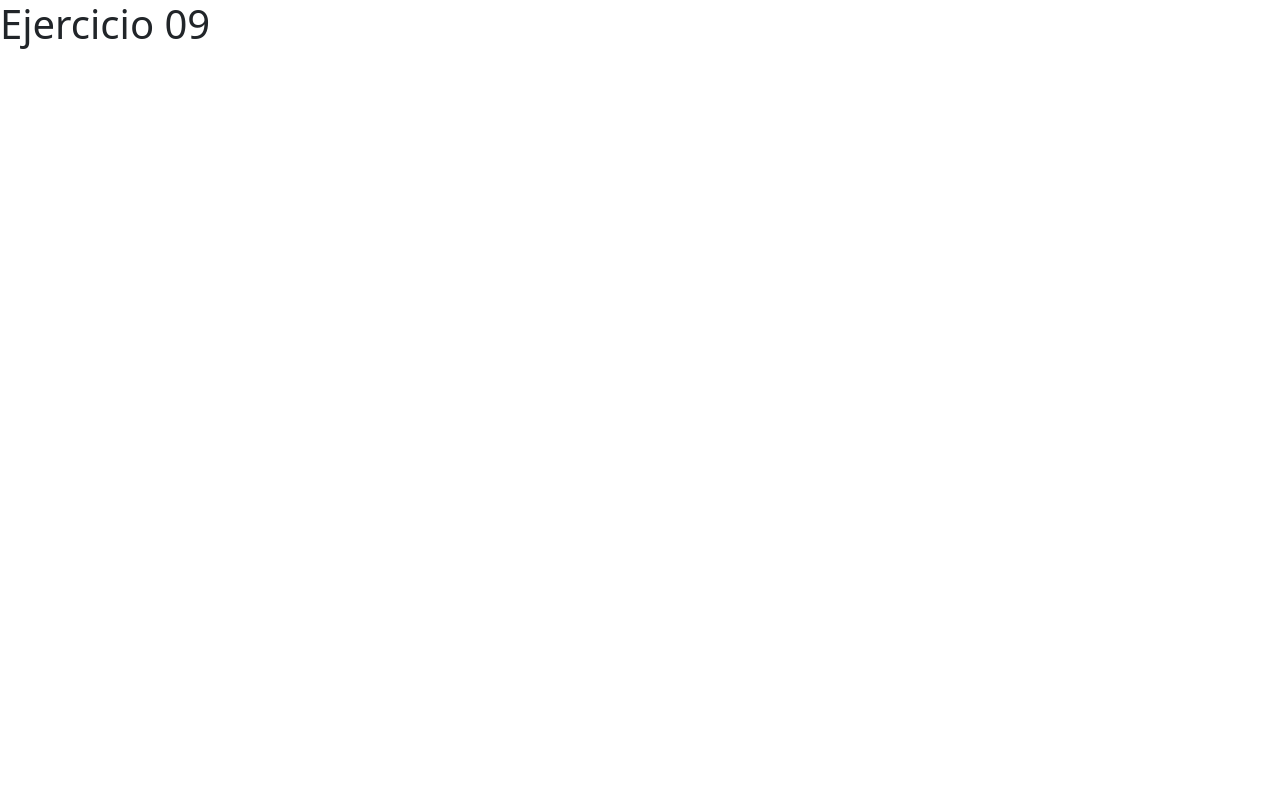
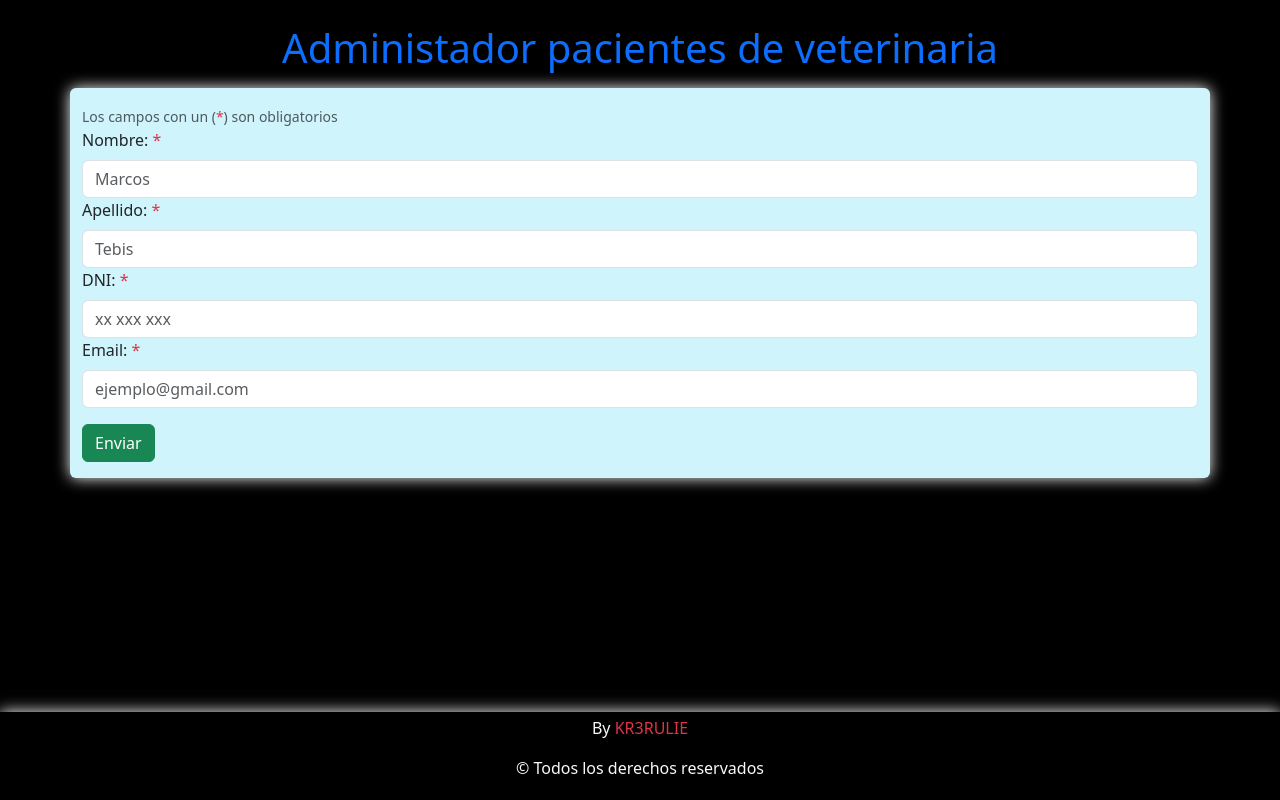
Before and after one commit to KR3RULIE/TP-React-ejercicio09, a React (Vite) app: page / in a window 1280 px wide. Built offline with nearby package versions, Linux system fonts and the light colour scheme.

Commit message:
recicle codigo del ejercicio anterior y estructure el proyecto

```diff
--- a/src/App.jsx
+++ b/src/App.jsx
@@ -1,9 +1,28 @@
 import "bootstrap/dist/css/bootstrap.min.css";
+import Formulario from "./components/Formulario";
 
 function App() {
   return (
     <>
-      <h1>Ejercicio 09</h1>
+      <main>
+        <h1 className="text-center mt-4 text-primary">
+          Administador pacientes de veterinaria
+        </h1>
+        <Formulario></Formulario>
+      </main>
+      <footer className="text-center text-light bg-black py-1 sombra">
+        <p>
+          By{" "}
+          <a
+            href="https://github.com/KR3RULIE"
+            target="blank"
+            className="text-decoration-none text-danger"
+          >
+            KR3RULIE
+          </a>
+        </p>
+        <p>&copy; Todos los derechos reservados</p>
+      </footer>
     </>
   );
 }
--- /dev/null
+++ b/src/components/CitasRow.jsx
@@ -0,0 +1,9 @@
+const CitasRow = () => {
+    return (
+        <div>
+
+        </div>
+    );
+};
+
+export default CitasRow;
--- /dev/null
+++ b/src/components/Formulario.jsx
@@ -0,0 +1,149 @@
+import { useState } from "react";
+import { Button, Form } from "react-bootstrap";
+import "../index.css";
+import CitasRow from "./CitasRow";
+
+const Formulario = () => {
+  const [nombre, setNombre] = useState("");
+  const [apellido, setApellido] = useState("");
+  const [dni, setDni] = useState("");
+  const [email, setEmail] = useState("");
+  const [errors, setErrors] = useState({});
+
+  const validarEmail = (valor) => {
+    const regExp =
+      /^[a-z0-9!#$%&'*+/=?^_`{|}~-]+(?:\.[a-z0-9!#$%&'*+/=?^_`{|}~-]+)*@(?:[a-z0-9](?:[a-z0-9-]*[a-z0-9])?\.)+[a-z0-9](?:[a-z0-9-]*[a-z0-9])?$/;
+    return regExp.test(valor);
+  };
+
+  const handleSubmit = (e) => {
+    e.preventDefault();
+    const nuevosErrores = {};
+
+    if (nombre.trim().length < 2 || nombre.trim().length > 50) {
+      nuevosErrores.nombre = "El nombre debe tener entre 2 y 50 caracteres.";
+    }
+
+    if (apellido.trim().length < 2 || apellido.trim().length > 50) {
+      nuevosErrores.apellido =
+        "El apellido debe tener entre 2 y 50 caracteres.";
+    }
+
+    if (dni.trim().length < 7 || dni.trim().length > 10) {
+      nuevosErrores.dni = "El DNI debe tener entre 7 y 10 dígitos.";
+    }
+
+    if (!validarEmail(email)) {
+      nuevosErrores.email = "El email no es válido.";
+    }
+
+    setErrors(nuevosErrores);
+
+    if (Object.keys(nuevosErrores).length === 0) {
+      alert("Formulario válido ✅");
+      alert("Datos enviados");
+    } else {
+      alert("Completar todos los datos ❌");
+    }
+  };
+
+  return (
+    <>
+      <section className="container sombra bg-info-subtle rounded mt-3 w-md-50">
+        <Form className="py-3" onSubmit={handleSubmit}>
+          <Form.Text className="text-muted">
+            Los campos con un (<span className="text-danger">*</span>) son
+            obligatorios
+          </Form.Text>
+
+          <Form.Group>
+            <Form.Label>
+              Nombre: <span className="text-danger">*</span>
+            </Form.Label>
+            <Form.Control
+              type="text"
+              placeholder="Marcos"
+              value={nombre}
+              onChange={(e) => setNombre(e.target.value)}
+              isInvalid={!!errors.nombre}
+              isValid={nombre && !errors.nombre}
+              minLength={2}
+              maxLength={50}
+              required
+            />
+            <Form.Control.Feedback type="invalid">
+              {errors.nombre}
+            </Form.Control.Feedback>
+          </Form.Group>
+
+          <Form.Group>
+            <Form.Label>
+              Apellido: <span className="text-danger">*</span>
+            </Form.Label>
+            <Form.Control
+              type="text"
+              placeholder="Tebis"
+              value={apellido}
+              onChange={(e) => setApellido(e.target.value)}
+              isInvalid={!!errors.apellido}
+              isValid={apellido && !errors.apellido}
+              minLength={2}
+              maxLength={50}
+              required
+            />
+            <Form.Control.Feedback type="invalid">
+              {errors.apellido}
+            </Form.Control.Feedback>
+          </Form.Group>
+
+          <Form.Group>
+            <Form.Label>
+              DNI: <span className="text-danger">*</span>
+            </Form.Label>
+            <Form.Control
+              type="number"
+              placeholder="xx xxx xxx"
+              value={dni}
+              onChange={(e) => setDni(e.target.value)}
+              isInvalid={!!errors.dni}
+              isValid={dni && !errors.dni}
+              minLength={7}
+              maxLength={10}
+              required
+            />
+            <Form.Control.Feedback type="invalid">
+              {errors.dni}
+            </Form.Control.Feedback>
+          </Form.Group>
+
+          <Form.Group className="mb-3" controlId="formBasicEmail">
+            <Form.Label>
+              Email: <span className="text-danger">*</span>
+            </Form.Label>
+            <Form.Control
+              type="email"
+              placeholder="ejemplo@gmail.com"
+              value={email}
+              onChange={(e) => setEmail(e.target.value)}
+              isInvalid={!!errors.email}
+              isValid={email && !errors.email}
+              required
+            />
+            <Form.Control.Feedback type="invalid">
+              {errors.email}
+            </Form.Control.Feedback>
+          </Form.Group>
+
+          <Button variant="success" type="submit">
+            Enviar
+          </Button>
+        </Form>
+      </section>
+      <section>
+        <CitasRow></CitasRow>
+      </section>
+    </>
+  );
+};
+
+export default Formulario;
--- a/src/index.css
+++ b/src/index.css
@@ -0,0 +1,14 @@
+#root {
+  display: flex;
+  flex-direction: column;
+  min-height: 100vh;
+  background-color: black;
+}
+
+main {
+  flex-grow: 1;
+}
+
+.sombra {
+  box-shadow: 0px 0px 15px white;
+}
```
Also changed, not shown: src/components/Cards.jsx (added, +9 -0 lines), src/components/ItemCards.jsx (added, +9 -0 lines).
